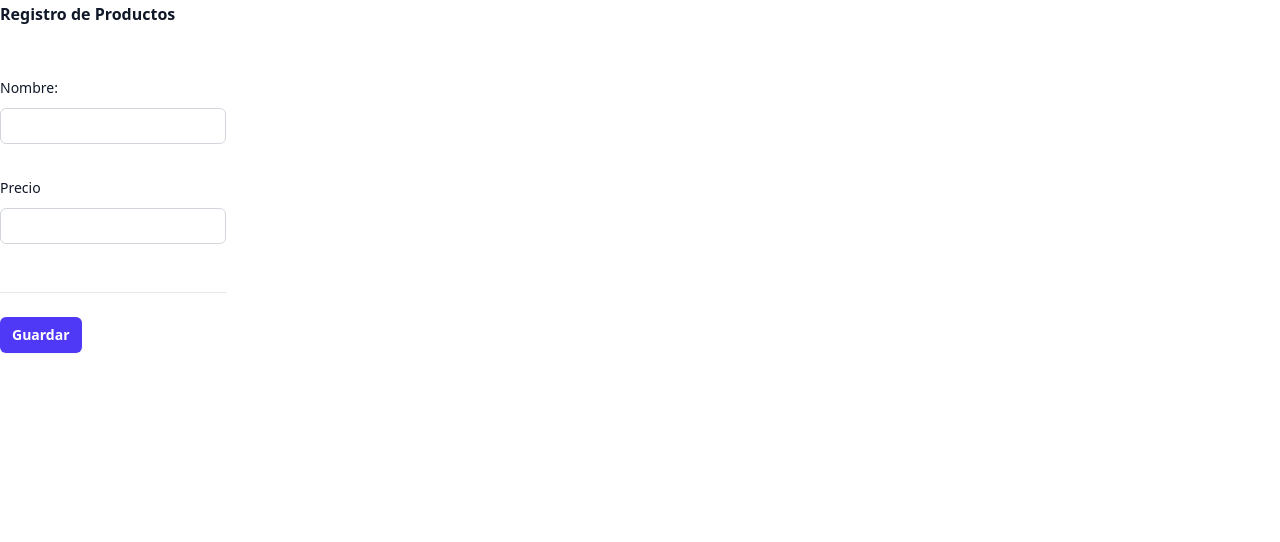
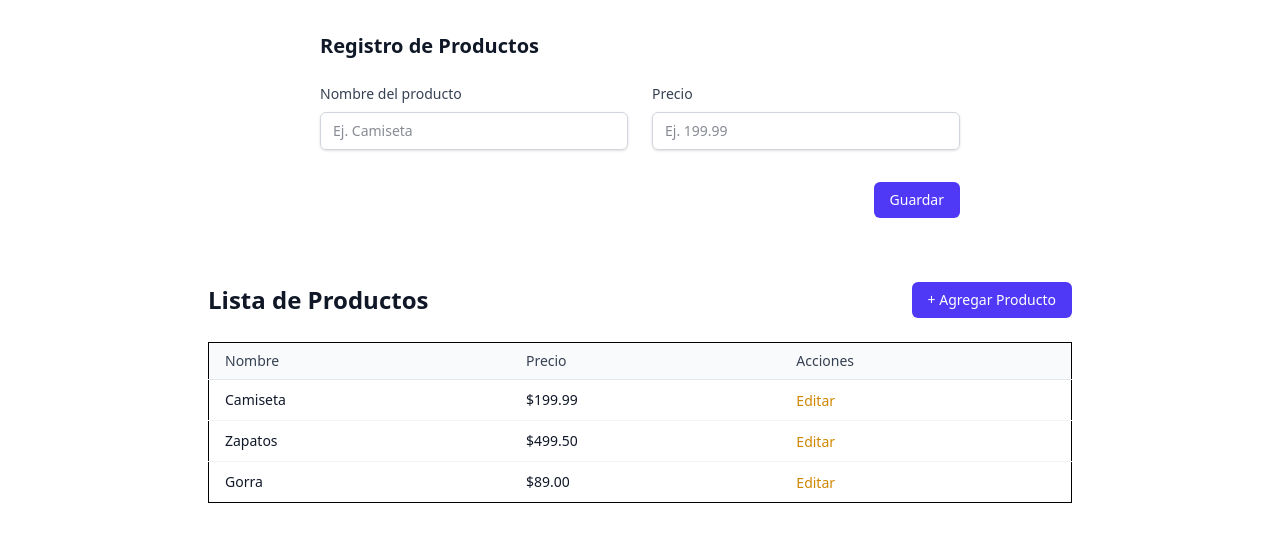
Before and after one commit to DanyH2002/Proyecto-PERN, a React (Vite) app in the folder cliente-pern/: page / in a window 1280 px wide. Shown: the top 542 px of the page. Built offline with nearby package versions, Linux system fonts and the light colour scheme.

Commit message:
Lista de productos

```diff
--- a/cliente-pern/src/App.tsx
+++ b/cliente-pern/src/App.tsx
@@ -14,6 +14,8 @@ function App() {
       <FormProduct>
 
       </FormProduct>
+      <ProductList></ProductList>
+      <ProductView></ProductView>
     </>
   )
 }
--- a/cliente-pern/src/components/Products/FormProduct.tsx
+++ b/cliente-pern/src/components/Products/FormProduct.tsx
@@ -1,53 +1,49 @@
 function FormProduct() {
     return (
-        <>
-            <form>
-                <div className="space-y-12 flex">
-                    <div className="border-b border-gray-900/10 pb-12 inline-block">
-                        <h2 className="text-base/7 font-semibold text-gray-900">Registro de Productos</h2>
-                        <div className="mt-12 grid grid-cols-1 gap-x-6 gap-y-8">
-                            <div className="sm:col-span-3">
-                                <label htmlFor="name" className="block text-sm/6 font-medium text-gray-900">
-                                    Nombre:
+        <form className="max-w-2xl mx-auto px-4 py-8">
+            <h2 className="text-xl font-semibold text-gray-900 mb-6">Registro de Productos</h2>
+
+            <div className="grid grid-cols-1 sm:grid-cols-2 gap-6">
+                <div>
+                    <label htmlFor="name" className="block text-sm font-medium text-gray-700">
+                        Nombre del producto
                     </label>
-                                <div className="mt-2">
                     <input
                         id="name"
                         name="name"
                         type="text"
-                                        className="block w-full rounded-md bg-white px-3 py-1.5 text-base text-gray-900 outline-1 -outline-offset-1 outline-gray-300 placeholder:text-gray-400 focus:outline-2 focus:-outline-offset-2 focus:outline-indigo-600 sm:text-sm/6"
+                        placeholder="Ej. Camiseta"
+                        className="mt-2 block w-full rounded-md border border-gray-300 px-3 py-2 text-gray-900 shadow-sm focus:border-indigo-500 focus:ring-indigo-500 sm:text-sm"
+                        aria-label="Nombre del producto"
+                    />
+                </div>
+
+                <div>
+                    <label htmlFor="price" className="block text-sm font-medium text-gray-700">
+                        Precio
+                    </label>
+                    <input
+                        id="price"
+                        name="price"
+                        type="number"
+                        placeholder="Ej. 199.99"
+                        className="mt-2 block w-full rounded-md border border-gray-300 px-3 py-2 text-gray-900 shadow-sm focus:border-indigo-500 focus:ring-indigo-500 sm:text-sm"
+                        aria-label="Precio del producto"
                     />
                 </div>
             </div>
 
-                            <div className="sm:col-span-3">
-                                <label htmlFor="price" className="block text-sm/6 font-medium text-gray-900">
-                                    Precio
-                                </label>
-                                <div className="mt-2">
-                                    <input
-                                        id="price"
-                                        name="price"
-                                        type="number"
-                                        className="block w-full rounded-md bg-white px-3 py-1.5 text-base text-gray-900 outline-1 -outline-offset-1 outline-gray-300 placeholder:text-gray-400 focus:outline-2 focus:-outline-offset-2 focus:outline-indigo-600 sm:text-sm/6"
-                                    />
-                                </div>
-                            </div>
-                        </div>
-                    </div>
-                </div>
-
-                <div className="mt-6 flex items-center gap-x-6">
+            {/* Botón de envío */}
+            <div className="mt-8 flex justify-end">
                 <button
                     type="submit"
-                        className="rounded-md bg-indigo-600 px-3 py-2 text-sm font-semibold text-white shadow-xs hover:bg-indigo-500 focus-visible:outline-2 focus-visible:outline-offset-2 focus-visible:outline-indigo-600"
+                    className="inline-flex items-center rounded-md bg-indigo-600 px-4 py-2 text-sm font-medium text-white hover:bg-indigo-500 focus:outline-none focus:ring-2 focus:ring-indigo-500 focus:ring-offset-2"
                 >
                     Guardar
                 </button>
             </div>
         </form>
-        </>
-    )
+    );
 }
 
-export default FormProduct
+export default FormProduct;
--- a/cliente-pern/src/components/Products/ProductList.tsx
+++ b/cliente-pern/src/components/Products/ProductList.tsx
@@ -1,7 +1,47 @@
-function ProductList () {
+function ProductList() {
+    const products = [
+        { id: "1", name: "Camiseta", price: 199.99 },
+        { id: "2", name: "Zapatos", price: 499.5 },
+        { id: "3", name: "Gorra", price: 89.0 },
+    ];
+
     return (
         <>
+            <div className="max-w-4xl mx-auto px-4 py-8">
+                <div className="flex justify-between items-center mb-6">
+                    <h2 className="text-2xl font-semibold text-gray-900">Lista de Productos</h2>
+                    <button
+                        className="rounded-md bg-indigo-600 px-4 py-2 text-sm font-medium text-white hover:bg-indigo-500 focus:outline-none focus:ring-2 focus:ring-indigo-500 focus:ring-offset-2"
+                    > + Agregar Producto
+                    </button>
+                </div>
 
+                <div className="overflow-x-auto">
+                    <table className="min-w-full divide-y divide-gray-200 border rounded-md">
+                        <thead className="bg-gray-50">
+                            <tr>
+                                <th className="px-4 py-2 text-left text-sm font-medium text-gray-700">Nombre</th>
+                                <th className="px-4 py-2 text-left text-sm font-medium text-gray-700">Precio</th>
+                                <th className="px-4 py-2 text-left text-sm font-medium text-gray-700">Acciones</th>
+                            </tr>
+                        </thead>
+                        <tbody className="bg-white divide-y divide-gray-100">
+                            {products.map((product) => (
+                                <tr key={product.id}>
+                                    <td className="px-4 py-2 text-sm text-gray-900">{product.name}</td>
+                                    <td className="px-4 py-2 text-sm text-gray-900">${product.price.toFixed(2)}</td>
+                                    <td className="px-4 py-2 space-x-2">
+                                        <button
+                                            className="text-yellow-600 hover:underline text-sm"
+                                        > Editar
+                                        </button>
+                                    </td>
+                                </tr>
+                            ))}
+                        </tbody>
+                    </table>
+                </div>
+            </div>
         </>
     )
 }
```
Lines whose indentation alone changed are shown as unchanged.
